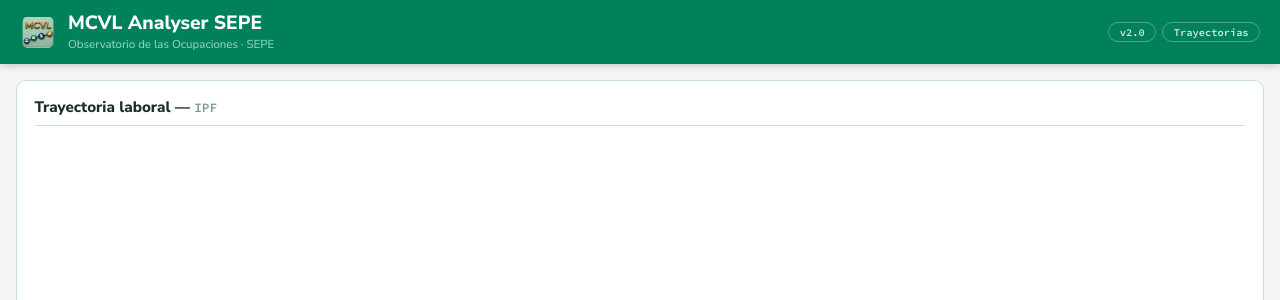
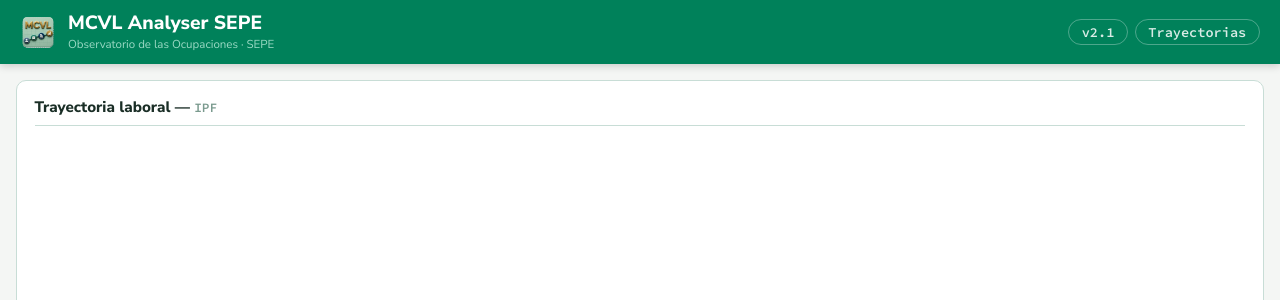
Before and after one commit to RobertoSanz88/MCVLAnalyserSEPE, a FastAPI app: template app/templates/trayectoria.html in a window 1280 px wide. Shown: the top 300 px of the page. Run offline with FastAPI, Linux system fonts and the light colour scheme; the template is opened without the code that fills it, so the values that code supplies are empty; parts of the project's set-up code (start-up, migrations or seed data) failed here and were passed over; some libraries are stand-ins or nearby versions.

Commit message:
version: v2.0 -> v2.1, badge un poco mas grande
Version bump por el fix de config.json (commit 86c441c: config por
instalacion + validacion de la carpeta de Parquet guardada). De paso, a
peticion explicita del usuario, el badge de version sube de tamano
(font-size 0.65rem -> 0.85rem) en los 2 sitios donde vive (colectivos.html,
trayectoria.html - sin fichero central de version).

Co-Authored-By: Claude Sonnet 5 <noreply@anthropic.com>
Claude-Session: https://claude.ai/code/session_01M3TyqKuDQEWTGv2WsG29bs

```diff
--- a/app/templates/colectivos.html
+++ b/app/templates/colectivos.html
@@ -47,7 +47,7 @@
         .header-text p { color: var(--verde-claro); font-size: 0.72rem; margin: 0.1rem 0 0; }
         .header-badges { margin-left: auto; display: flex; gap: 0.4rem; }
         .badge { border: 1px solid rgba(255,255,255,0.3); color: rgba(255,255,255,0.85);
-                 border-radius: 12px; padding: 0.15rem 0.65rem; font-size: 0.65rem; font-weight: 600; }
+                 border-radius: 14px; padding: 0.2rem 0.8rem; font-size: 0.85rem; font-weight: 600; }
 
         /* --- Aviso flotante (sustituye a alert()) --- */
         /* alert()/confirm() nativos muestran el origen ("127.0.0.1:8000 dice"),
@@ -502,7 +502,7 @@
             <p>Observatorio de las Ocupaciones · SEPE</p>
         </div>
         <div class="header-badges">
-            <span class="badge">v2.0</span>
+            <span class="badge">v2.1</span>
         </div>
     </header>
 
--- a/app/templates/trayectoria.html
+++ b/app/templates/trayectoria.html
@@ -37,7 +37,7 @@
         .header-text p { color: var(--verde-claro); font-size: 0.72rem; margin: 0.1rem 0 0; }
         .header-badges { margin-left: auto; display: flex; gap: 0.4rem; }
         .badge { border: 1px solid rgba(255,255,255,0.3); color: rgba(255,255,255,0.85);
-                 border-radius: 12px; padding: 0.15rem 0.65rem; font-size: 0.65rem; font-weight: 600;
+                 border-radius: 14px; padding: 0.2rem 0.8rem; font-size: 0.85rem; font-weight: 600;
                  font-family: var(--mono); }
 
         main { flex: 1; display: flex; flex-direction: column; overflow: hidden; padding: 1rem; }
@@ -78,7 +78,7 @@
             <p>Observatorio de las Ocupaciones · SEPE</p>
         </div>
         <div class="header-badges">
-            <span class="badge">v2.0</span>
+            <span class="badge">v2.1</span>
             <span class="badge">Trayectorias</span>
         </div>
     </header>
```
